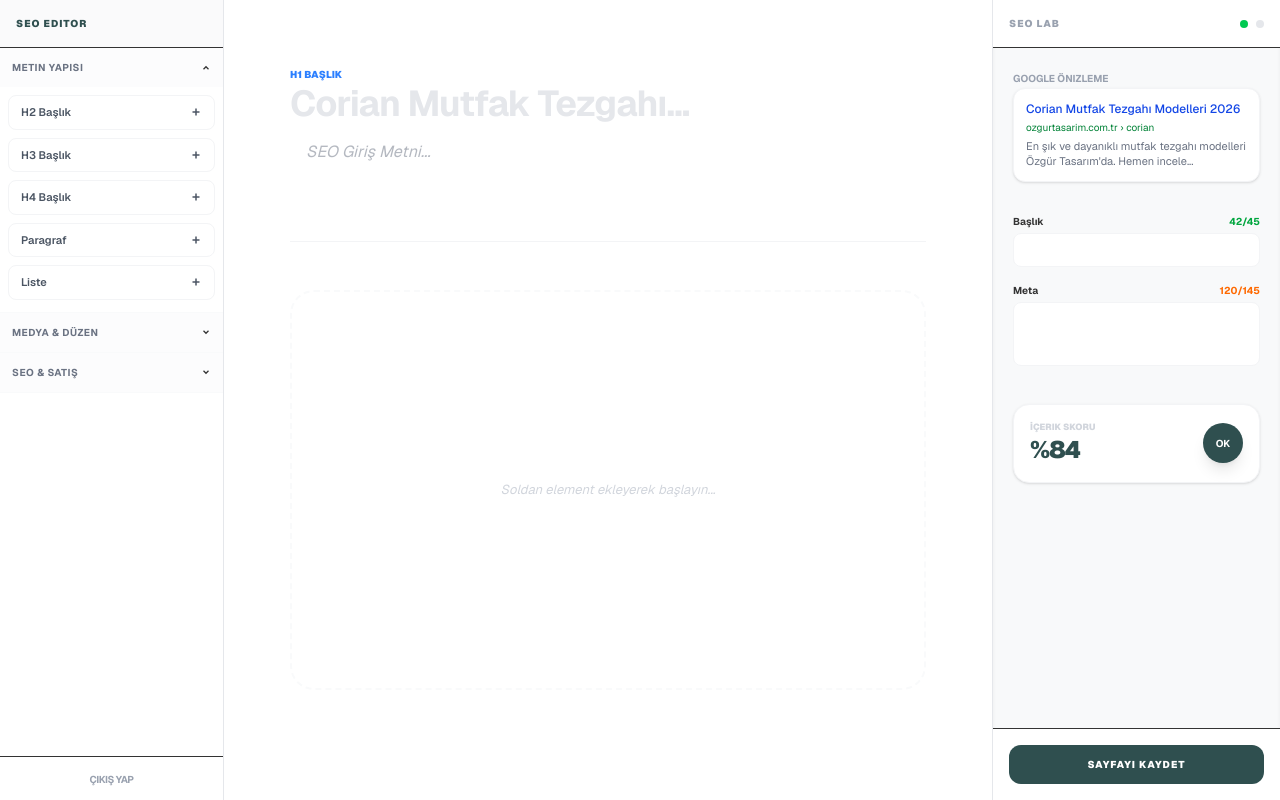
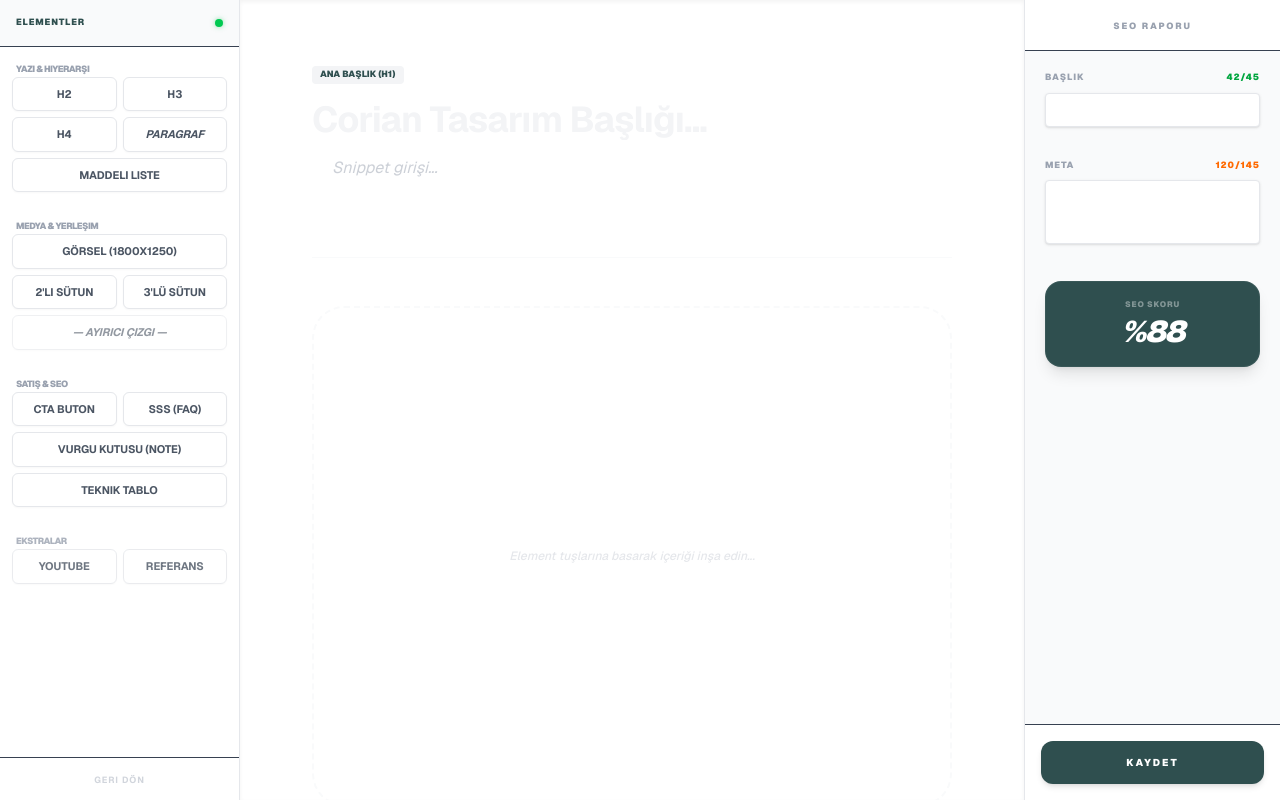
Before and after one commit to ozgurtasarimmobilya-create/my-admin-panel, a Next.js app: page /icerik-yonetimi/corian in a window 1280 px wide. Built offline with nearby package versions, Linux system fonts and the light colour scheme.

Commit message:
sol panel: grid yapili kompakt element kutuphanesi eklendi

```diff
--- a/app/icerik-yonetimi/corian/page.tsx
+++ b/app/icerik-yonetimi/corian/page.tsx
@@ -3,152 +3,138 @@
 import { useState } from 'react';
 import Link from 'next/link';
 
-// --- COMPACT SVG ICONS ---
-const IconPlus = () => <svg width="12" height="12" viewBox="0 0 24 24" fill="none" stroke="currentColor" strokeWidth="3"><line x1="12" y1="5" x2="12" y2="19"/><line x1="5" y1="12" x2="19" y2="12"/></svg>;
-const IconChevron = ({ open }: { open: boolean }) => <svg width="10" height="10" viewBox="0 0 24 24" fill="none" stroke="currentColor" strokeWidth="3" className={open ? 'rotate-180' : ''}><polyline points="6 9 12 15 18 9"/></svg>;
-
-export default function CompactSEOTerminal() {
+export default function ProfessionalTerminalV8() {
   const [openGroup, setOpenGroup] = useState<string | null>('text');
 
   return (
-    <div className="flex h-screen bg-[#F4F4F7] text-[#333] font-sans overflow-hidden text-[13px]">
+    <div className="flex h-screen bg-[#F3F4F6] text-[#374151] font-sans overflow-hidden text-[12px]">
 
-      {/* --- SOL: ELEMENT CEPHANELİĞİ (DARALTILMIŞ) --- */}
-      <aside className="w-56 bg-white border-r border-gray-200 flex flex-col shadow-sm">
-        <div className="p-4 border-b bg-[#FAFAFB]">
-          <h1 className="font-black text-[10px] tracking-widest text-[#2F4F4F] uppercase">SEO EDITOR</h1>
+      {/* --- SOL: ELEMENT KÜTÜPHANESİ (GRID YAPI) --- */}
+      <aside className="w-60 bg-white border-r border-gray-200 flex flex-col shadow-sm">
+        <div className="p-4 border-b bg-[#F9FAFB] flex justify-between items-center">
+          <h1 className="font-black text-[9px] tracking-widest text-[#2F4F4F] uppercase">Elementler</h1>
+          <div className="w-2 h-2 rounded-full bg-green-500 shadow-[0_0_5px_rgba(34,197,94,0.5)]"></div>
         </div>
 
-        <div className="flex-1 overflow-y-auto">
-          {/* GRUP: METİN */}
-          <div className="border-b border-gray-50">
-            <button onClick={() => setOpenGroup(openGroup === 'text' ? null : 'text')} className="w-full p-3 flex justify-between items-center bg-gray-50/50 hover:bg-gray-100 transition-colors">
-              <span className="font-bold text-[10px] uppercase text-gray-500 tracking-wider">Metin Yapısı</span>
-              <IconChevron open={openGroup === 'text'} />
-            </button>
-            {openGroup === 'text' && (
-              <div className="p-2 grid grid-cols-1 gap-1 animate-in slide-in-from-top-1 duration-200">
-                <button className="btn-el"><span>H2 Başlık</span> <IconPlus /></button>
-                <button className="btn-el"><span>H3 Başlık</span> <IconPlus /></button>
-                <button className="btn-el"><span>H4 Başlık</span> <IconPlus /></button>
-                <button className="btn-el"><span>Paragraf</span> <IconPlus /></button>
-                <button className="btn-el"><span>Liste</span> <IconPlus /></button>
-              </div>
-            )}
+        <div className="flex-1 overflow-y-auto custom-scrollbar p-3 space-y-6">
+
+          {/* GRUP 1: TİPOGRAFİ (BAŞLIKLAR VE YAZI) */}
+          <div className="space-y-2">
+            <label className="text-[9px] font-black text-gray-400 uppercase tracking-tighter ml-1">Yazı & Hiyerarşi</label>
+            <div className="grid grid-cols-2 gap-1.5">
+              <button className="btn-tool">H2</button>
+              <button className="btn-tool">H3</button>
+              <button className="btn-tool">H4</button>
+              <button className="btn-tool italic">Paragraf</button>
+              <button className="btn-tool col-span-2">Maddeli Liste</button>
+            </div>
           </div>
 
-          {/* GRUP: MEDYA */}
-          <div className="border-b border-gray-50">
-            <button onClick={() => setOpenGroup(openGroup === 'media' ? null : 'media')} className="w-full p-3 flex justify-between items-center bg-gray-50/50 hover:bg-gray-100 transition-colors">
-              <span className="font-bold text-[10px] uppercase text-gray-500 tracking-wider">Medya & Düzen</span>
-              <IconChevron open={openGroup === 'media'} />
-            </button>
-            {openGroup === 'media' && (
-              <div className="p-2 grid grid-cols-1 gap-1">
-                <button className="btn-el"><span>Görsel (1800x)</span> <IconPlus /></button>
-                <button className="btn-el"><span>2'li Sütun</span> <IconPlus /></button>
-                <button className="btn-el"><span>Ayırıcı</span> <IconPlus /></button>
-              </div>
-            )}
+          {/* GRUP 2: MEDYA & DÜZEN */}
+          <div className="space-y-2">
+            <label className="text-[9px] font-black text-gray-400 uppercase tracking-tighter ml-1">Medya & Yerleşim</label>
+            <div className="grid grid-cols-2 gap-1.5">
+              <button className="btn-tool col-span-2 text-[10px]">Görsel (1800x1250)</button>
+              <button className="btn-tool">2'li Sütun</button>
+              <button className="btn-tool">3'lü Sütun</button>
+              <button className="btn-tool col-span-2 border-dashed opacity-60 italic">— Ayırıcı Çizgi —</button>
+            </div>
           </div>
 
-          {/* GRUP: TEKNİK */}
-          <div className="border-b border-gray-50">
-            <button onClick={() => setOpenGroup(openGroup === 'tech' ? null : 'tech')} className="w-full p-3 flex justify-between items-center bg-gray-50/50 hover:bg-gray-100 transition-colors">
-              <span className="font-bold text-[10px] uppercase text-gray-500 tracking-wider">SEO & Satış</span>
-              <IconChevron open={openGroup === 'tech'} />
-            </button>
-            {openGroup === 'tech' && (
-              <div className="p-2 grid grid-cols-1 gap-1">
-                <button className="btn-el"><span>CTA Buton</span> <IconPlus /></button>
-                <button className="btn-el"><span>Vurgu Kutusu</span> <IconPlus /></button>
-                <button className="btn-el"><span>SSS Bloğu</span> <IconPlus /></button>
-                <button className="btn-el"><span>Teknik Tablo</span> <IconPlus /></button>
-              </div>
-            )}
+          {/* GRUP 3: SATIŞ & ETKİLEŞİM */}
+          <div className="space-y-2">
+            <label className="text-[9px] font-black text-gray-400 uppercase tracking-tighter ml-1">Satış & SEO</label>
+            <div className="grid grid-cols-2 gap-1.5">
+              <button className="btn-tool font-bold text-blue-600 border-blue-100">CTA Buton</button>
+              <button className="btn-tool font-bold text-orange-600 border-orange-100">SSS (FAQ)</button>
+              <button className="btn-tool col-span-2 text-indigo-600 border-indigo-100 bg-indigo-50/10">Vurgu Kutusu (Note)</button>
+              <button className="btn-tool col-span-2 border-gray-300 font-bold">Teknik Tablo</button>
+            </div>
+          </div>
+
+          {/* GRUP 4: EKSTRALAR */}
+          <div className="space-y-2 opacity-80">
+            <label className="text-[9px] font-black text-gray-400 uppercase tracking-tighter ml-1">Ekstralar</label>
+            <div className="grid grid-cols-2 gap-1.5">
+              <button className="btn-tool text-[10px]">YouTube</button>
+              <button className="btn-tool text-[10px]">Referans</button>
+            </div>
           </div>
         </div>
 
         <div className="p-3 border-t text-center">
-          <Link href="/icerik-yonetimi" className="text-[10px] font-bold text-gray-400 hover:text-black tracking-tighter transition-colors">ÇIKIŞ YAP</Link>
+          <Link href="/icerik-yonetimi" className="text-[9px] font-bold text-gray-300 hover:text-black transition-colors uppercase tracking-widest">Geri Dön</Link>
         </div>
       </aside>
 
-      {/* --- ORTA: YAZIM ALANI (MAKSİMUM ODAK) --- */}
-      <main className="flex-1 bg-white overflow-y-auto scrollbar-thin">
-        <div className="max-w-[700px] mx-auto py-16 px-8 space-y-12">
-          {/* H1 Alanı */}
+      {/* --- ORTA: YAZIM ALANI --- */}
+      <main className="flex-1 bg-white overflow-y-auto scroll-smooth shadow-inner">
+        <div className="max-w-[720px] mx-auto py-16 px-10 space-y-12">
           <div className="space-y-4">
-            <span className="text-[10px] font-black text-blue-500 uppercase">H1 Başlık</span>
-            <input className="w-full text-4xl font-bold border-none outline-none placeholder:text-gray-200 tracking-tight" placeholder="Corian Mutfak Tezgahı..." />
-            <textarea className="w-full text-base text-gray-500 border-none outline-none resize-none italic border-l-2 border-gray-100 pl-4" placeholder="SEO Giriş Metni..." rows={2} />
+            <div className="inline-block px-2 py-0.5 bg-gray-100 text-[#2F4F4F] text-[9px] font-black rounded uppercase">Ana Başlık (H1)</div>
+            <input className="w-full text-4xl font-bold border-none outline-none placeholder:text-gray-100 tracking-tight text-[#111]" placeholder="Corian Tasarım Başlığı..." />
+            <textarea className="w-full text-base text-gray-400 border-none outline-none resize-none italic border-l-2 border-gray-100 pl-5" placeholder="Snippet girişi..." rows={2} />
           </div>
-
-          <div className="h-px bg-gray-100 w-full"></div>
-
-          {/* Dinamik İçerik Alanı (Gelecek Aşama) */}
-          <div className="space-y-8 min-h-[400px] text-gray-300 italic flex items-center justify-center border-2 border-dashed border-gray-50 rounded-3xl">
-             Soldan element ekleyerek başlayın...
+          <div className="h-px bg-gray-50 w-full"></div>
+          <div className="min-h-[500px] border-2 border-dashed border-gray-50 rounded-[2rem] flex items-center justify-center text-gray-200 font-medium italic">
+            Element tuşlarına basarak içeriği inşa edin...
           </div>
         </div>
       </main>
 
-      {/* --- SAĞ: ANALİZ VE AYARLAR (KOMPAKT) --- */}
-      <aside className="w-72 bg-[#F8F9FA] border-l border-gray-200 flex flex-col shadow-inner">
-        <div className="p-4 border-b bg-white flex justify-between items-center">
-          <span className="font-black text-[10px] text-gray-400 uppercase tracking-widest">SEO LAB</span>
-          <div className="flex gap-2">
-             <div className="w-2 h-2 rounded-full bg-green-500"></div>
-             <div className="w-2 h-2 rounded-full bg-gray-200"></div>
+      {/* --- SAĞ: ANALİZ (DAR VE NET) --- */}
+      <aside className="w-64 bg-[#F9FAFB] border-l border-gray-200 flex flex-col">
+        <div className="p-4 border-b bg-white text-center">
+          <span className="font-black text-[9px] text-gray-400 uppercase tracking-[0.2em]">SEO Raporu</span>
+        </div>
+        <div className="p-5 space-y-8 flex-1 overflow-y-auto">
+          <div className="space-y-2">
+            <div className="flex justify-between text-[9px] font-black text-gray-400 uppercase tracking-widest"><span>Başlık</span> <span className="text-green-600">42/45</span></div>
+            <input className="w-full p-2 bg-white border border-gray-200 rounded text-xs outline-none focus:border-[#2F4F4F] shadow-sm" />
+          </div>
+          <div className="space-y-2">
+            <div className="flex justify-between text-[9px] font-black text-gray-400 uppercase tracking-widest"><span>Meta</span> <span className="text-orange-500">120/145</span></div>
+            <textarea className="w-full p-2 bg-white border border-gray-200 rounded text-xs outline-none h-16 resize-none focus:border-[#2F4F4F] shadow-sm" />
+          </div>
+          <div className="bg-[#2F4F4F] p-4 rounded-2xl text-white flex flex-col items-center justify-center gap-1 shadow-lg border border-white/5">
+             <span className="text-[8px] font-black uppercase tracking-widest opacity-40">SEO Skoru</span>
+             <span className="text-3xl font-black italic tracking-tighter">%88</span>
           </div>
         </div>
-
-        <div className="p-5 space-y-8 overflow-y-auto flex-1">
-          {/* Google Preview (Küçültülmüş) */}
-          <div className="space-y-3">
-             <label className="text-[10px] font-bold text-gray-400 uppercase">Google Önizleme</label>
-             <div className="bg-white p-3 border border-gray-100 rounded-xl shadow-sm text-[12px] leading-snug">
-               <div className="text-blue-700 font-medium truncate mb-1">Corian Mutfak Tezgahı Modelleri 2026</div>
-               <div className="text-green-700 text-[10px] mb-1">ozgurtasarim.com.tr › corian</div>
-               <div className="text-gray-500 text-[11px] line-clamp-2">En şık ve dayanıklı mutfak tezgahı modelleri Özgür Tasarım'da. Hemen incele...</div>
-             </div>
-          </div>
-
-          {/* Sayaçlar (Kompakt) */}
-          <div className="space-y-4">
-             <div className="space-y-1">
-               <div className="flex justify-between text-[10px] font-bold"><span>Başlık</span> <span className="text-green-600">42/45</span></div>
-               <input className="w-full p-2 bg-white border border-gray-100 rounded-lg outline-none text-xs" />
-             </div>
-             <div className="space-y-1">
-               <div className="flex justify-between text-[10px] font-bold"><span>Meta</span> <span className="text-orange-500">120/145</span></div>
-               <textarea className="w-full p-2 bg-white border border-gray-100 rounded-lg outline-none text-xs h-16 resize-none" />
-             </div>
-          </div>
-
-          {/* Teknik Skor (Minimalist) */}
-          <div className="p-4 bg-white border border-gray-100 rounded-2xl flex items-center justify-between shadow-sm">
-             <div className="flex flex-col">
-               <span className="text-[9px] font-black text-gray-300 uppercase">İçerik Skoru</span>
-               <span className="text-2xl font-black text-[#2F4F4F] tracking-tighter">%84</span>
-             </div>
-             <div className="w-10 h-10 bg-[#2F4F4F] rounded-full flex items-center justify-center text-white text-[10px] font-bold shadow-lg">OK</div>
-          </div>
-        </div>
-
         <div className="p-4 bg-white border-t">
-          <button className="w-full bg-[#2F4F4F] text-white py-3 rounded-xl text-[10px] font-black tracking-widest uppercase hover:bg-black transition-all">SAYFAYI KAYDET</button>
+          <button className="w-full bg-[#2F4F4F] text-white py-3.5 rounded-xl text-[10px] font-black tracking-[0.2em] uppercase hover:bg-black transition-all shadow-md">KAYDET</button>
         </div>
       </aside>
 
       <style jsx>{`
-        .btn-el {
-          @apply flex items-center justify-between w-full px-3 py-2 text-[11px] font-semibold text-gray-600 bg-white border border-gray-100 rounded-lg hover:border-[#2F4F4F] hover:text-[#2F4F4F] transition-all mb-1;
-          display: flex; align-items: center; justify-content: space-between; width: 100%; padding: 0.5rem 0.75rem; font-size: 11px; font-weight: 600; color: #4b5563; background: white; border: 1px solid #f3f4f6; border-radius: 0.5rem; transition: all 0.2s; margin-bottom: 4px;
+        .btn-tool {
+          background: white;
+          border: 1px solid #E5E7EB;
+          border-radius: 6px;
+          padding: 8px 4px;
+          font-size: 11px;
+          font-weight: 700;
+          color: #4B5563;
+          transition: all 0.1s ease;
+          box-shadow: 0 1px 2px rgba(0,0,0,0.03);
+          display: flex;
+          align-items: center;
+          justify-content: center;
+          text-transform: uppercase;
+          letter-spacing: -0.01em;
         }
-        .btn-el:hover { border-color: #2F4F4F; color: #2F4F4F; transform: translateX(2px); }
-        .scrollbar-thin::-webkit-scrollbar { width: 4px; }
-        .scrollbar-thin::-webkit-scrollbar-thumb { background: #E5E7EB; border-radius: 10px; }
+        .btn-tool:hover {
+          border-color: #2F4F4F;
+          color: #2F4F4F;
+          box-shadow: 0 4px 6px -1px rgba(0, 0, 0, 0.05);
+          transform: translateY(-1px);
+        }
+        .btn-tool:active {
+          transform: translateY(0);
+          background-color: #F9FAFB;
+        }
+        .custom-scrollbar::-webkit-scrollbar { width: 3px; }
+        .custom-scrollbar::-webkit-scrollbar-thumb { background: #E5E7EB; border-radius: 10px; }
       `}</style>
     </div>
   );
```
